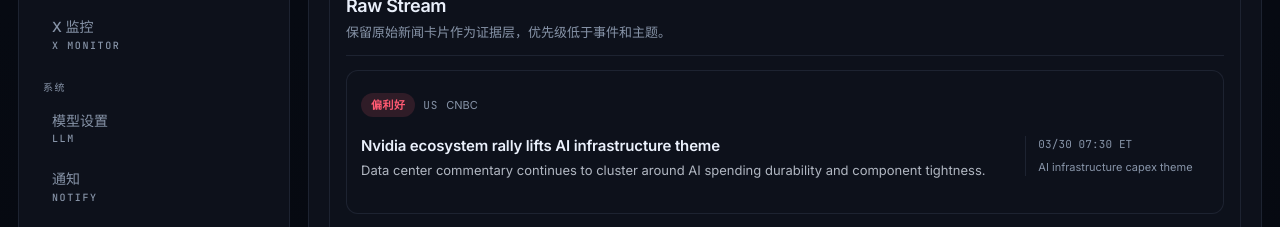
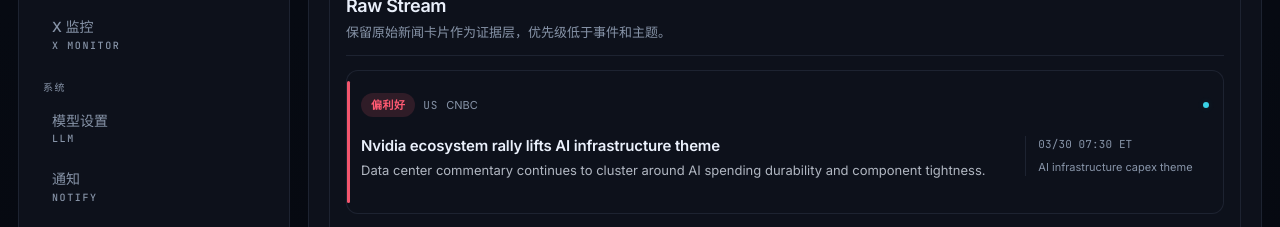
Before and after one commit to xiuyangFeng/nesw-caught, a Vue app in the folder frontend/: page /news in a window 1280 px wide. Shown: the part 725-952 px from the top of the page. Built offline with nearby package versions, Linux system fonts and the light colour scheme; no server answers.

Commit message:
feat(frontend): 新闻卡片加情绪色条/AI结论行/已读与选中态

```diff
--- a/frontend/src/components/news/NewsCard.vue
+++ b/frontend/src/components/news/NewsCard.vue
@@ -10,9 +10,13 @@
   defineProps<{
     entry: EditorialStoryEntry;
     variant?: 'supporting' | 'stream' | 'stream-compact';
+    read?: boolean;
+    selected?: boolean;
   }>(),
   {
     variant: 'stream',
+    read: false,
+    selected: false,
   },
 );
 
@@ -22,22 +26,57 @@
 );
 const topicLabel = computed(() => props.entry.detail?.topic?.topic_title ?? '未归主题');
 
+const takeaway = computed(() => {
+  const value = (props.entry.detail ?? props.entry.item).ai_takeaway;
+  const trimmed = value?.trim();
+  return trimmed ? trimmed : null;
+});
+
+// 编辑分 → 色条强度三档(阈值对齐前端 getEditorialScore 的 0~1.4 区间)
+const intensityTier = computed(() => {
+  if (props.entry.score >= 0.9) {
+    return 'strong';
+  }
+  if (props.entry.score >= 0.55) {
+    return 'medium';
+  }
+  return 'soft';
+});
+
+const sentimentTone = computed(() => {
+  const label = props.entry.item.sentiment_label;
+  return label === 'positive' || label === 'negative' ? label : 'neutral';
+});
+
 const emit = defineEmits<{
   open: [id: number];
 }>();
 </script>
 
 <template>
-  <article class="news-card" :class="`news-card--${variant}`" data-role="news-card-shell" @click="emit('open', entry.item.id)">
+  <article
+    class="news-card"
+    :class="[
+      `news-card--${variant}`,
+      `news-card--tone-${sentimentTone}`,
+      `news-card--tier-${intensityTier}`,
+      { 'news-card--read': read, 'news-card--selected': selected },
+    ]"
+    :data-news-id="entry.item.id"
+    data-role="news-card-shell"
+    @click="emit('open', entry.item.id)"
+  >
     <div class="card-head" data-role="news-card-head">
       <span class="pill" :class="entry.item.sentiment_label">{{ sentimentText(entry.item.sentiment_label) }}</span>
       <span class="market-tag">{{ entry.item.market.toUpperCase() }}</span>
       <span class="source">{{ entry.item.source_name }}</span>
+      <span v-if="!read" class="unread-dot" data-role="news-card-unread"></span>
     </div>
     <div class="news-card__body" :class="{ 'news-card__supporting-body': variant === 'supporting', 'news-card__compact-body': variant === 'stream-compact' }">
       <div class="news-card__copy" :class="{ 'news-card__supporting-copy': variant === 'supporting', 'news-card__compact-copy': variant === 'stream-compact' }">
         <h3 data-role="news-card-title">{{ entry.item.title }}</h3>
-        <p class="summary">{{ summary }}</p>
+        <p v-if="takeaway" class="takeaway" data-role="news-card-takeaway">→ {{ takeaway }}</p>
+        <p v-if="!takeaway || variant !== 'stream-compact'" class="summary">{{ summary }}</p>
       </div>
       <div class="news-card__meta" :class="{ 'news-card__supporting-meta': variant === 'supporting', 'news-card__compact-meta': variant === 'stream-compact' }">
         <span class="news-card__time">{{ publishedLabel }}</span>
@@ -49,6 +88,7 @@
 
 <style scoped>
 .news-card {
+  position: relative;
   display: grid;
   gap: 10px;
   border-radius: var(--r-md);
@@ -62,6 +102,76 @@
 .news-card:hover {
   border-color: var(--border-strong);
   background: var(--panel-strong);
+}
+
+.news-card::before {
+  content: '';
+  position: absolute;
+  left: 0;
+  top: 10px;
+  bottom: 10px;
+  width: 3px;
+  border-radius: 999px;
+  background: var(--accent);
+  opacity: 0.3;
+}
+
+.news-card--tone-positive::before {
+  background: var(--positive);
+}
+
+.news-card--tone-negative::before {
+  background: var(--negative);
+}
+
+.news-card--tier-strong::before {
+  opacity: 0.95;
+}
+
+.news-card--tier-medium::before {
+  opacity: 0.6;
+}
+
+.news-card--tier-soft::before {
+  opacity: 0.3;
+}
+
+.news-card--read {
+  opacity: 0.55;
+}
+
+.news-card--read:hover {
+  opacity: 0.85;
+}
+
+.news-card--selected {
+  border-color: var(--accent);
+  box-shadow: 0 0 0 1px var(--accent-soft);
+}
+
+.unread-dot {
+  margin-left: auto;
+  width: 6px;
+  height: 6px;
+  border-radius: 999px;
+  background: var(--accent);
+  box-shadow: 0 0 6px var(--accent-soft);
+}
+
+.takeaway {
+  margin: 0;
+  color: var(--accent);
+  font-size: 13.5px;
+  line-height: 1.5;
+  display: -webkit-box;
+  -webkit-box-orient: vertical;
+  overflow: hidden;
+  -webkit-line-clamp: 2;
+}
+
+.news-card--stream-compact .takeaway {
+  font-size: 13px;
+  line-height: 1.45;
 }
 
 .news-card--stream-compact {
```
Also changed, not shown: 1 other file (tests, documents, lock files or other folders).
